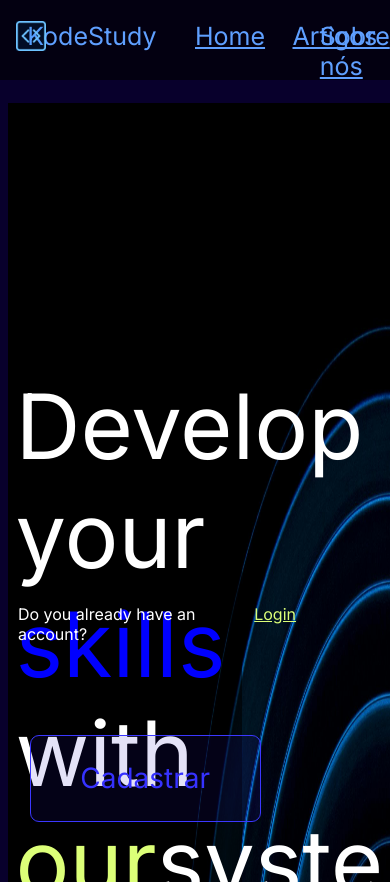
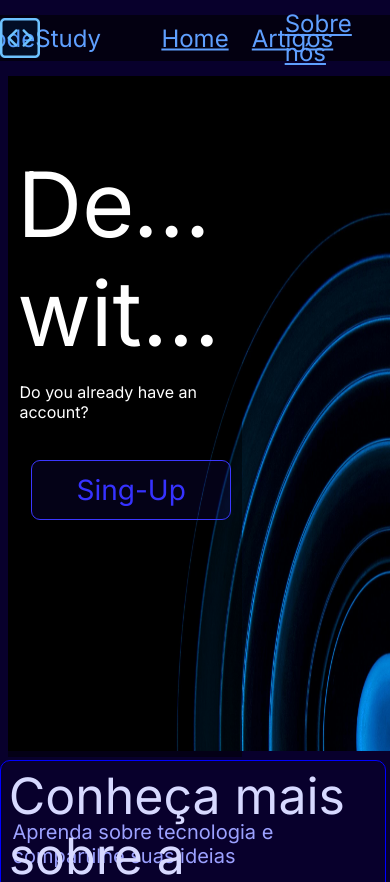
Before and after one commit to KauanG-bot/Programming-Students-Article, a PHP site: page / in a window 390 px wide. Shown: the top 882 px of the page. Run offline with PHP 8.4, Linux system fonts and the light colour scheme.

Commit message:
Subindo Login Cadastro - Front
Alterando telas conteiner
Alterando Leia mais
Borda
Responsividade dos itens

```diff
--- a/index.html
+++ b/index.html
@@ -3,6 +3,7 @@
 
 <head>
     <link href="https://fonts.googleapis.com/css?family=Inter&display=swap" rel="stylesheet" />
+    <link href='https://unpkg.com/boxicons@2.1.4/css/boxicons.min.css' rel='stylesheet'>
     <link href="main.css" rel="stylesheet" />
     <script src="script.js" defer></script>
     <title>Projeto</title>
@@ -24,72 +25,89 @@
         <img src="Imagens/imagemSom.png" class="imagemSom">
 
         <!-- !Bloco preto com a classe texto-->
-        <div class="bloco"></div>
 
+        <div class="bloco">
         <!--!Texto do bloco, com sing up  e se a pessoa tem conta-->
         <div class="texto">
-            <p class="white">Develop your <span class="blue">skills</span> <br> with <span class="green">our</span>system</p>
-            <button id="active-cadastro"class="SingUp2">Cadastrar</button>
-            <p class="account">Do you already have an account? <button id="active-login" class="green2">Login</button></p>
+            <p class="white">Develop your <span class="blue">skills</span> <br> with <span
+                    class="green">our</span>system</p>
+            <button id="active-cadastro" class="SingUp2">Sing-Up</button>
+            <p class="account">Do you already have an account? <button id="active-login" class="green2">Login</button>
+            </p>
 
         </div>
+    </div>
 
+        <!--*imagens no final da pagina para ver mais etc essa é a primeira que tem-->
+<div class="container">
     <p class="aprenda">Aprenda sobre tecnologia e compartilhe suas ideias</p>
     <p class="conheca">Conhe&ccedil;a mais sobre a KodeStudy</p>
-
-        <!--*imagens no final da pagina para ver mais etc essa é a primeira que tem-->
-
         <div class="graficoscontainer">
             <img class="Graficos" src="Imagens/Graficos.png">
-                <span class="text_graficos">Data Science: Como se tornar um Cientista de Dados em 2024</span>
-                <div class="bloco_graficos"><span>Leia mais</span></div>
+            <span class="text_graficos">Data Science: Como se tornar um  <br>Cientista de Dados em 2024</span>
+            <div  class="bloco_graficos"><span>Leia mais</span></div>
         </div>
 
         <!--*imagens no final da pagina para ver mais etc essa é a segunda com imagem de um notebook e codigos-->
 
         <div class="codenotcontainer">
             <img class="codenot" src="Imagens/codenot.png">
-                <span class="text_codenot">Data Science: Como se tornar um Cientista de Dados em 2024</span>
-                <div class="bloco_codenot"><span>Leia mais</span></div>
+            <span class="text_codenot">Data Science: Como se tornar um <br> Cientista de Dados em 2024</span>
+            <div  class="bloco_codenot"><span>Leia mais</span></div>
         </div>
 
         <!--*imagens no final da pagina para ver mais etc essa é a terceira que tem com um livro de python-->
 
         <div class="livro_pythoncontainer">
             <img class="livro_python" src="Imagens/livro_python.png">
-                <span class="text_livro_python">Data Science: Como se tornar um Cientista de Dados em 2024</span>
-                <div class="bloco_livro_python"><span>Leia mais</span></div>
+            <span class="text_livro_python">Data Science: Como se tornar um <br> Cientista de Dados em 2024</span>
+            <div  class="bloco_livro_python"><span>Leia Mais</span></div>
         </div>
 
+    </div>
         <!--! Cabeçalho final com redes sociais-->
         <div class="FinalCabecalho">
             <img src="Imagens/Instagram.png" class="instagram">
             <img src="Imagens/Linkedin.png" class="linkedin">
             <img src="Imagens/Facebook.png" class="Facebook">
-            <img src="Imagens/image.png" class="Kodeimage2" >
+            <img src="Imagens/image.png" class="Kodeimage2">
             <p class="Kode2">KodeStudy</p>
         </div>
         <!--?começo pelo botão de login ?  -->
         <div class="container-popup" id="container-cadastro">
             <div class="popup">
-                    <button id="inative"><img src="imagens/FecharTela.png"
-                        style="width: 30px; height: 30px; align-items: left; border: none; position: absolute; left: 93%; top: 5px;">
-                    </button>
 
-                    <form action = "banco.php" method="post">
-                    <label for="nome">Nome:</label>
-                    <input type="text" name = "nome" required><br>
+                <form action="banco.php" method="post">
+                <div class="Buscar">
+                    <h1>Sing-Up</h1>
+                    <button id="inative" class="btn2"><i class='bx bx-x'></i></button>
+                    <div class="test">
+                        <input type="text" name="nome" placeholder="Nome" required>
+                        <i class='bx bx-rename' ></i>
+                    </div>
 
-                    <label for="usuario">Usuario:</label>
-                    <input type="text" name = "usuario" required><br>
+                    <div class="test">
+                        <input type="text" name="usuario" placeholder="Username" required>
+                        <i class='bx bxs-user-account'></i>
+                    </div>
 
-                    <label for="nome">Email:</label>
-                    <input type="text" name = "email" required><br>
+                    <div class="test">
+                        <input type="text" name="email" placeholder="E-mail" required>
+                        <i class='bx bxs-envelope' ></i>
+                    </div>
 
-                    <label for="nome">Senha:</label>
-                    <input type="password" name = "senha" required><br>
+                    <div class="test">
+                        <input type="password" name="senha" placeholder="Password" required>
+                        <i class='bx bxs-lock-alt'></i>
+                    </div>
 
-                    <input type="submit" value="Cadastrar">
+                    <input type="submit" class="btn" value="Sing-Up">
+                    <div class="register-link">
+                        <p>Do you have an account?
+                            <a href="#" id="link-login">Login</a>
+                        </p>
+                    </div>
+                </div>
                 </form>
             </div>
         </div>
@@ -98,16 +116,34 @@
 
         <div class="container-popup" id="container-login">
             <div class="popup">
-                    <button id="inative"><img src="imagens/FecharTela.png"
-                        style="width: 30px; height: 30px; align-items: left; border: none; position: absolute; left: 93%; top: 5px;">
-                    </button>
+
 
                 <form action="login.php" method="post">
-                        <label for="username">Nome do Usuario:</label>
-                        <input type="text" id="username" name="username" required><br>
-                        <label for="senha">Senha:</label>
-                        <input type="password" id="senha" name="senha" required><br>
-                        <button type="submit">Entrar</button>
+                    <div class="Buscar">
+                        <button id="inative" class="btn2"><i class='bx bx-x'></i></button>
+
+                        <h1>Login</h1>
+                        <div class="test">
+                            <input type="text" id="username" name="username" placeholder="Username" required><br>
+                            <i class='bx bxs-user-account'></i>
+                        </div>
+                        <div class="test">
+                            <input type="password" id="senha" name="senha" placeholder="Password" required><br>
+                            <i class='bx bxs-lock-alt'></i>
+                        </div>
+                        <div class="remember-forgot">
+                            <label for=""><input type="checkbox">Remember me</label>
+                            <a href="#">Forgot password?</a>
+                        </div>
+
+                        <button type="submit" class="btn">Login</button>
+                        <div class="register-link">
+                            <p>Don't have an account?
+                                <a href="#" id="link-cadastre-se">Sing-Up</a>
+                            </p>
+                        </div>
+
+                    </div>
                 </form>
 
             </div>
--- a/main.css
+++ b/main.css
@@ -5,47 +5,64 @@
 }
 
 body {
+  margin: 0;
   font-size: 14px;
+  font-family: "poppins", sans-serif;
 }
 
 .tela {
   width: 100%;
-  height: 245vh;
+  height: 180vh;
   background: rgba(8, 0, 44, 1);
   opacity: 1;
-  position: absolute;
-  top: 0px;
-  left: 0px;
+  position: relative;
   overflow: hidden;
+  padding: 0;
 }
 
+.Cabecalho {
+  background: #030011;
+  width: 100%;
+  max-height: 55px;
+  height: 3%;
+  top: 1%;
+  position: relative;
+  display: flex;
+  align-items: center;
+  justify-content: space-between;
+  padding: 0 20px;
+}
 
 .Home {
   color: rgba(95, 159, 255, 1);
   position: absolute;
-  top: 1%;
+  top: 50%;
   left: 50%;
   font-family: Inter;
-  font-size: 25px;
+  font-size: 1.5rem;
   opacity: 1;
   text-align: left;
   cursor: pointer;
   text-decoration: underline;
+  transform: translate(-50%, -50%);
 }
-.Home:hover {
-  color: rgba(54, 50, 255, 1);
-  font-weight: bold;
+
+@media screen and (max-height: 80px) {
+  .Home {
+    font-size: 1rem;
+  }
 }
 
 .Artigos {
   color: rgba(95, 159, 255, 1);
   position: absolute;
-  top: 1%;
+  top: 50%;
   left: 75%;
   font-family: Inter;
-  font-size: 25px;
+  font-size: 1.5rem;
   cursor: pointer;
   text-decoration: underline;
+  transform: translate(-50%, -50%);
 }
 
 .Artigos:hover {
@@ -53,15 +70,22 @@ body {
   font-weight: bold;
 }
 
+@media screen and (max-height: 80px) {
+  .Artigos {
+    font-size: 1rem;
+  }
+}
+
 .Sobre {
   color: rgba(95, 159, 255, 1);
   position: absolute;
-  top: 1%;
+  top: 50%;
   left: 82%;
   font-family: Inter;
-  font-size: 25px;
+  font-size: 1.5rem;
   cursor: pointer;
   text-decoration: underline;
+  transform: translate(-50%, -50%);
 }
 
 .Sobre:hover {
@@ -69,18 +93,52 @@ body {
   font-weight: bold;
 }
 
+@media screen and (max-height: 80px) {
+  .Sobre {
+    font-size: 1rem;
+  }
+}
+
+.Kode {
+  color: rgba(95, 159, 255, 1);
+  position: absolute;
+  top: 50%;
+  left: 10%;
+  font-family: Inter;
+  font-size: 1.5rem;
+  opacity: 1;
+  text-align: left;
+  cursor: pointer;
+  transform: translate(-50%, -50%);
+}
+
+.Kodeimage {
+  width: 40px;
+  position: absolute;
+  top: 50%;
+  left: 5%;
+  opacity: 1;
+  transform: translate(-50%, -50%);
+}
+
+@media screen and (max-height: 80px) {
+  .Kode,
+  .Kodeimage {
+    font-size: 1rem;
+    width: 10px;
+  }
+}
+
 .SingUp2 {
   width: 231px;
-  height: 87px;
+  height: 60px;
   background: rgba(32, 18, 191, 0.11999999731779099);
   opacity: 1;
   position: absolute;
-  top: 35%;
+  top: 30%;
   left: 6%;
   border: 1px solid rgba(59, 55, 255, 1);
   border-radius: 9px;
-
-  /* *Texto Sing UP */
   color: rgba(54, 50, 255, 1);
   position: absolute;
   font-family: Inter;
@@ -89,156 +147,90 @@ body {
   justify-content: center;
   align-items: center;
   cursor: pointer;
+  max-width: 200px;
 }
+
 .SingUp2:hover {
   color: rgb(28, 26, 179);
   font-weight: bold;
 }
 
-.Graficos {
-  width: 90%;
-  max-width: 550px;
-  height: auto;
-  max-height: 500px;
+
+.container {
+  width: 99%;
+  max-width: 2000px;
+  height: 70.2vh;
+  max-height: 90vh;
+  padding: 10px;
+  top: 50%;
+  border-radius: 10px;
   opacity: 1;
   position: absolute;
-  top: 1468px;
-  left: 3%;
-  border-radius: 20px;
+  overflow: hidden;
+  border: blue 1px solid;
 }
 
-.codenot {
-  width: 90%;
-  max-width: 550px;
-  height: auto;
-  max-height: 500px;
-  opacity: 1;
-  position: absolute;
-  top: 1468px;
-  left: 35%;
-  border-radius: 20px;
+.graficoscontainer, .codenotcontainer, .livro_pythoncontainer {
+  margin-right: 70px;
+  float: left;
+  left: 0%;
+  top: 20%;
+  margin-left: 20px;
+  margin-bottom: 20px;
+  position: relative;
+  z-index: 1;
 }
 
-.livro_python {
-  width: 90%;
-  max-width: 550px;
+.Graficos, .codenot, .livro_python {
+  max-width: 500px;
+  width: 100%;
   height: auto;
-  max-height: 500px;
+  border: 1px solid rgba(59, 55, 255, 1);
+  border-radius: 10px;
+  background: rgba(32, 18, 191, 0.11999999731779099);
   opacity: 1;
-  position: absolute;
-  top: 1468px;
-  left: 67%;
-  border-radius: 20px;
+  position: relative;
+  overflow: hidden;
 }
 
-.text_graficos {
-  width: 555px;
+.text_graficos, .text_codenot, .text_livro_python {
+  font-family: Inter;
+  font-size: 20px;
   color: rgba(255, 255, 255, 1);
-  position: absolute;
-  top: 1850px;
-  left: 4%;
-  font-family: Inter;
-  font-weight: Semi Bold;
-  font-size: 37px;
-  opacity: 1;
-  text-align: left;
+  display: flex;
+  flex-direction: column;
+  margin-top: 10px;
+  word-wrap: break-word;
 }
 
-.bloco_graficos {
+.bloco_graficos, .bloco_codenot, .bloco_livro_python {
+  border-radius: 10px;
+  display: flex;
+  text-align: center;
+  justify-content: center;
+  align-items: center;
+  cursor: pointer;
+  overflow: hidden;
+  color: white;
   width: 270px;
-  height: 95px;
+  height: 70px;
   background: blue;
   opacity: 1;
-  position: absolute;
-  top: 2000px;
-  left: 4%;
-  border-radius: 10px;
+  position: relative;
+  margin-right: 20px;
+  margin-bottom: 20px;
+  top: 15px;
 
-  /* *Leia Mais Graficos*/
-  display: flex;
-  font-family: Calibri;
+  /*TEXT Leia Mais*/
+  font-family:  Calibri;
   font-size: 37px;
-  align-items: center;
-  justify-content: center;
-  color: rgba(255, 255, 255, 1);
-  cursor: pointer;
-}
-.bloco_graficos:hover {
-  border-radius: 20px;
 }
 
 
 
-
-.text_codenot {
-  width: 555px;
-  color: rgba(255, 255, 255, 1);
-  position: absolute;
-  top: 1850px;
-  left: 35%;
-  font-family: Inter;
-  font-weight: Semi Bold;
-  font-size: 37px;
-  opacity: 1;
-}
-
-.bloco_codenot {
-  width: 270px;
-  height: 95px;
-  background: blue;
-  opacity: 1;
-  position: absolute;
-  top: 2000px;
-  left: 35%;
-  border-radius: 10px;
-
-  /* *Leia Mais Codenot*/
-  display: flex;
-  font-family: Calibri;
-  font-size: 37px;
-  align-items: center;
-  justify-content: center;
-  color: rgba(255, 255, 255, 1);
-  cursor: pointer;
-}
-
-.bloco_codenot:hover {
+.bloco_graficos:hover, .bloco_codenot:hover, .bloco_livro_python:hover {
   border-radius: 20px;
-}
-
-.text_livro_python {
-  width: 555px;
-  color: rgba(255, 255, 255, 1);
-  position: absolute;
-  top: 1850px;
-  left: 67%;
-  font-family: Inter;
-  font-size: 37px;
-  opacity: 1;
-}
-
-.bloco_livro_python {
-  width: 270px;
-  height: 95px;
-  background: blue;
-  opacity: 1;
-  position: absolute;
-  top: 2000px;
-  left: 67%;
-  border-radius: 10px;
-
-  /* *Leia Mais Livro Python*/
-  display: flex;
-  font-family:  Calibri;
-  font-size: 37px;
-  align-items: center;
-  justify-content: center;
-  color: rgba(255, 255, 255, 1);
-  cursor: pointer;
-}
-
-.bloco_livro_python:hover {
-  border-radius: 20px;
+  background: rgba(32, 18, 191, 0.11999999731779099);
 }
 
 
@@ -278,22 +270,23 @@ body {
 }
 
 .bloco {
-  background: rgb(0, 0, 0);
+  background: rgba(0, 0, 0, 0.5);
   width: 60%;
-  height: 1091px;
+  height: 80vh;
   position: absolute;
   top: 5.4%;
   left: 2%;
-  opacity: 0.6;
+  overflow: hidden;
 }
 
-.texto{
-  width: 60%;
+.texto {
+  max-width: 100%;
   height: 1036px;
   opacity: 1;
-  position: absolute;
-  top: 18%;
+  position: relative;
+  top: 10%;
   left: 4%;
+  overflow: hidden;
 }
 
 .white {
@@ -301,25 +294,24 @@ body {
   font-family: Inter;
   font-weight: Semi Bold;
   font-size: 90px;
+  max-width: 800px;
+  opacity: 1;
+  white-space: nowrap;
+  overflow: hidden;
+  text-overflow: ellipsis;
 }
 
 .blue {
   color: blue;
-  font-family: Inter;
-  font-weight: Semi Bold;
-  font-size: 90px;
 }
 
 .green {
   color: #DCFF78;
-  font-family: Inter;
-  font-weight: Semi Bold;
-  font-size: 90px;
 }
 
 .imagemSom {
   width: 100%;
-  height: 1100px;
+  height: 80vh;
   opacity: 1;
   position: absolute;
   top: 5%;
@@ -348,88 +340,70 @@ body {
   left: 102%;
   position: absolute;
 }
+
 .green2:hover {
   color: rgba(54, 50, 255, 1);
 
 }
 
-.Cabecalho {
-  background: #030011;
-  width: 100%;
-  height: 80px;
-  top: 1%;
-}
-
-
-.Kode {
-  color: rgba(95, 159, 255, 1);
-  position: absolute;
-  top: 1%;
-  left: 7%;
-  font-family: Inter;
-  font-size: 25px;
-  opacity: 1;
-  text-align: left;
-  font-weight: medium 25;
-}
-
-.Kodeimage {
-  width: 30px;
-  position: absolute;
-  top: 1%;
-  left: 4%;
-  opacity: 1;
-}
-
-
 .FinalCabecalho {
   background: #030011;
   width: 100%;
-  height: 92px;
-  top: 98%;
-  position: absolute;
+  max-height: 55px;
+  height: 3%;
+  top: 93%;
+  position: relative;
+  display: flex;
+  align-items: center;
+  justify-content: space-between;
+  padding: 0 20px;
 }
 
 .Kode2 {
   color: rgba(95, 159, 255, 1);
   position: absolute;
-  top: 8%;
-  left: 7%;
+  top: 50%;
+  left: 10%;
   font-family: Inter;
-  font-size: 25px;
+  font-size: 1.5rem;
   opacity: 1;
   text-align: left;
-  font-weight: medium 25;
+  cursor: pointer;
+  transform: translate(-50%, -50%);
 }
 
 .Kodeimage2 {
-  width: 30px;
+  width: 40px;
   position: absolute;
-  top: 8%;
-  left: 4%;
+  top: 50%;
+  left: 5%;
   opacity: 1;
+  transform: translate(-50%, -50%);
 }
 
 .conheca {
   color: #D7D9FF;
   font-family: inter;
-    top: 52%;
+  top: 1%;
   left: 2%;
   font-size: 50px;
   position: absolute;
+  opacity: 1;
 }
+
 .aprenda {
   color: #9ca1ff;
   font-family: Inter;
-  top: 54.4%;
+  top: 10%;
   left: 3%;
   font-size: 20px;
-  position:absolute;
+  position: absolute;
+  opacity: 1;
 }
 
 
 
-.container-popup{
+.container-popup {
   position: fixed;
   top: 0;
   left: 0;
```
Also changed, not shown: other parts of main.css (+142 -28 lines), script.js (+46 -0 lines), Imagens/FecharTela.png. Lines whose indentation alone changed are shown as unchanged.
